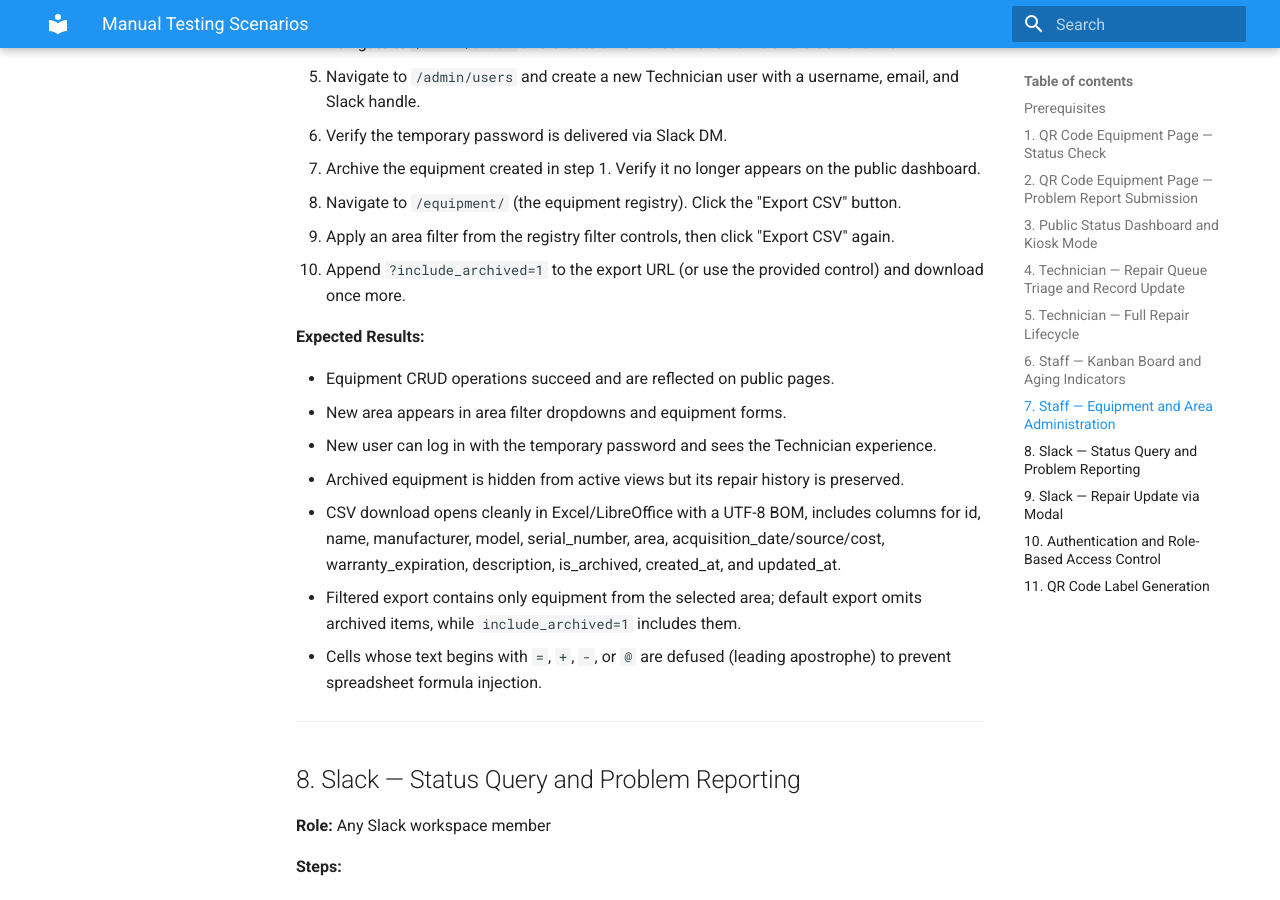
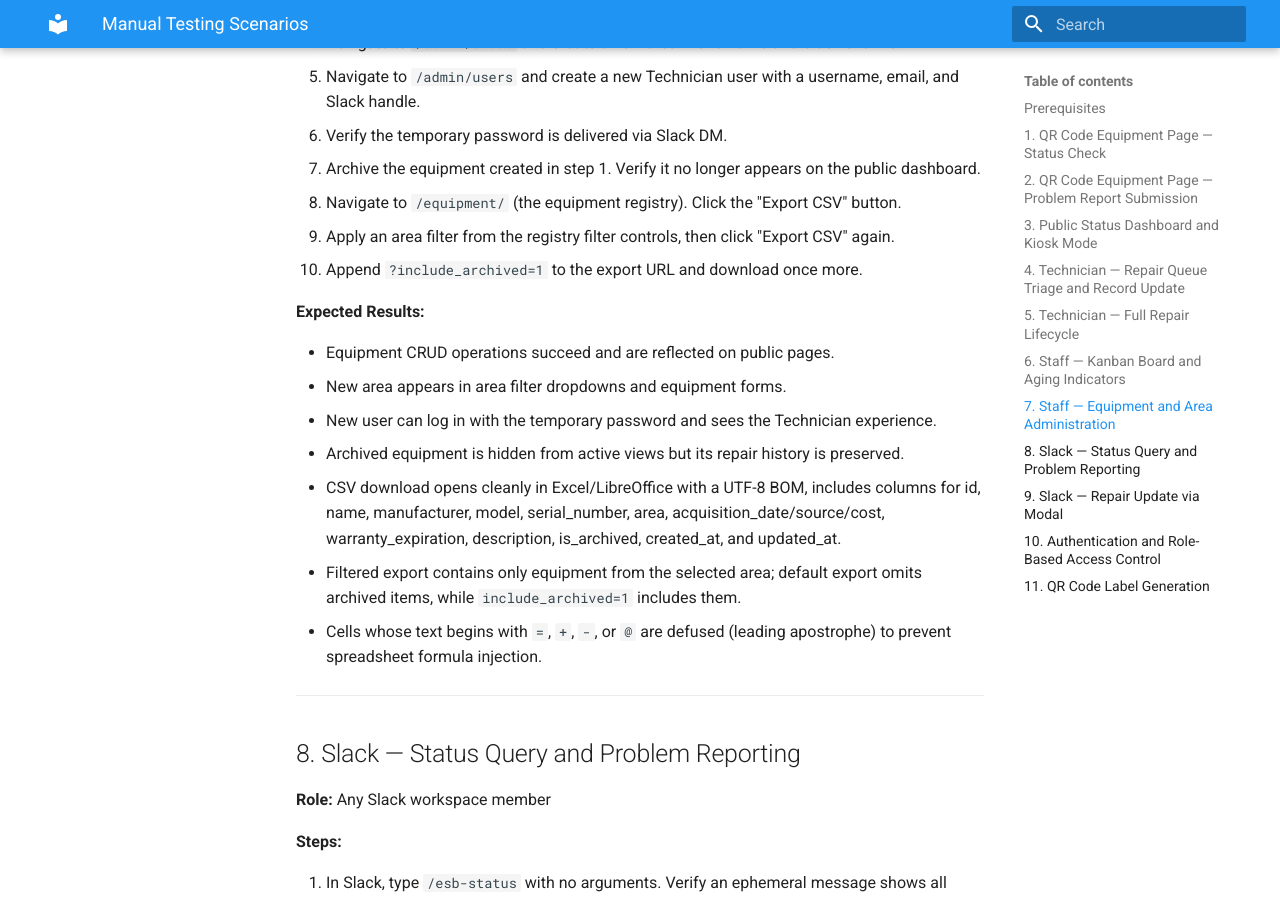
Before and after one commit to jantman/equipment-status-board, an MkDocs documentation site: the page built from docs/manual_testing.md, in a window 1280 px wide and 900 px high, scrolled down 4878 px. Built offline with MkDocs 1.6.1 and Material for MkDocs 9.7.7, drawn with Linux system fonts in a browser that asks for light colours.

Commit message:
Update docs/manual_testing.md
Co-authored-by: claude[bot] <209825114+claude[bot]@users.noreply.github.com>

```diff
--- a/docs/manual_testing.md
+++ b/docs/manual_testing.md
@@ -165,7 +165,7 @@ Eleven scenarios for manual verification of the Equipment Status Board's core us
 7. Archive the equipment created in step 1. Verify it no longer appears on the public dashboard.
 8. Navigate to `/equipment/` (the equipment registry). Click the "Export CSV" button.
 9. Apply an area filter from the registry filter controls, then click "Export CSV" again.
-10. Append `?include_archived=1` to the export URL (or use the provided control) and download once more.
+10. Append `?include_archived=1` to the export URL and download once more.
 
 **Expected Results:**
 
```
